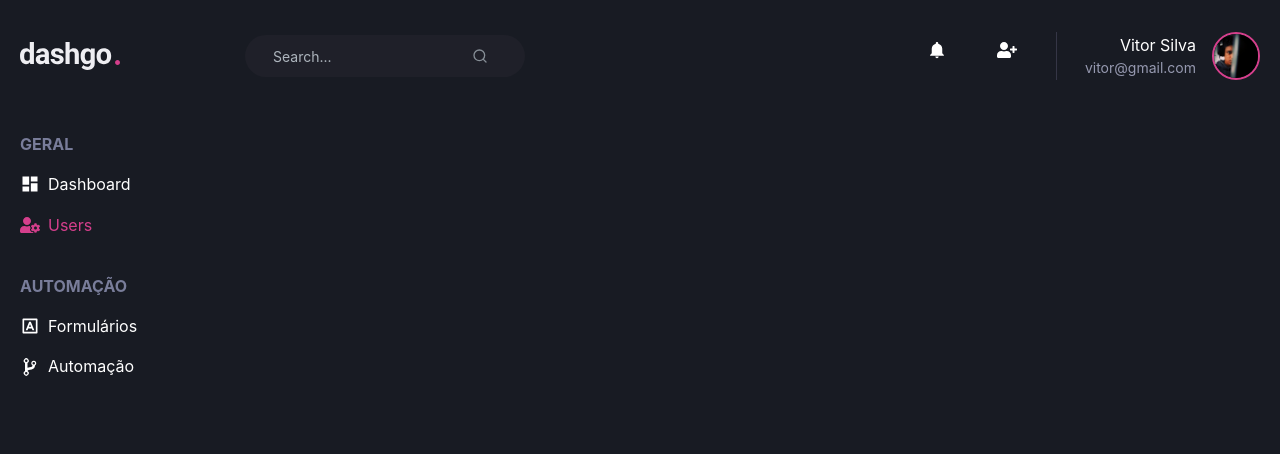
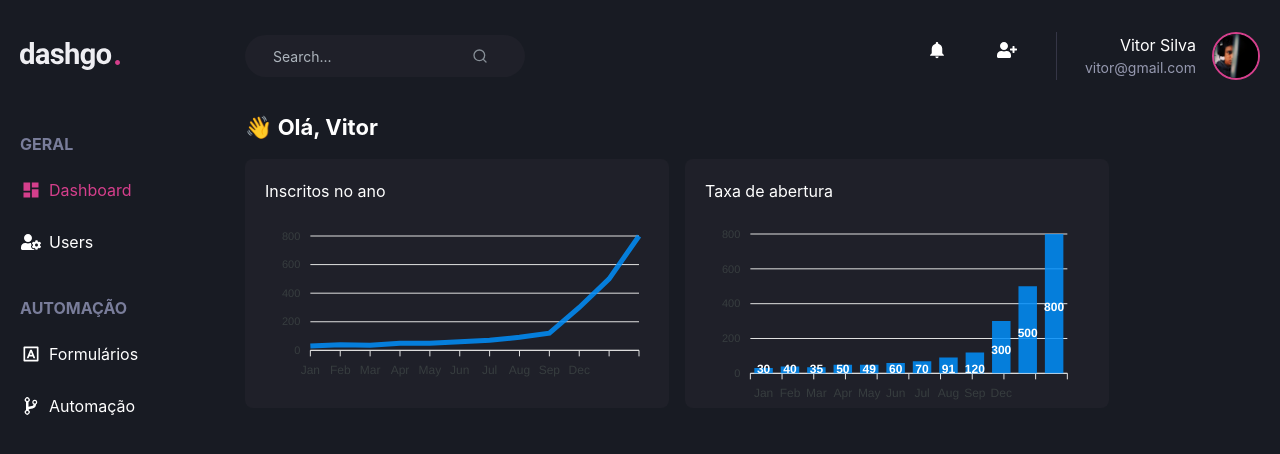
Before and after one commit to VitorProgram/Dash.go, a Next.js app: page /dashboard in a window 1280 px wide. Shown: the top 454 px of the page. Built offline with nearby package versions, Linux system fonts and the light colour scheme; no server answers; sample sign-in values are in the browser's storage.

Commit message:
refactor: replace chart component with dashboard using Apex Charts lib

```diff
--- a/package.json
+++ b/package.json
@@ -15,10 +15,12 @@
     "@mantine/notifications": "^7.16.0",
     "@prisma/client": "^6.2.1",
     "@types/styled-components": "^5.1.34",
+    "apexcharts": "^4.3.0",
     "git-commit-msg-linter": "^5.0.8",
     "next": "15.1.4",
     "next-auth": "^4.24.11",
     "react": "^19.0.0",
+    "react-apexcharts": "^1.7.0",
     "react-dom": "^19.0.0",
     "react-icons": "^5.4.0",
     "recharts": "2",
--- a/src/app/dashboard/page.tsx
+++ b/src/app/dashboard/page.tsx
@@ -1,6 +1,8 @@
+import Dashboards from "@/components/Dashboards"
+
 const Dashboard = () => {
     return (
-        <></>
+        <Dashboards />
     );
 }
 
--- a/src/app/page.tsx
+++ b/src/app/page.tsx
@@ -1,7 +1,8 @@
+import Dashboards from "@/components/Dashboards";
 
 
 export default function Home() {
   return (
-    <></>
+    <Dashboards />
   );
 }
--- a/src/components/Dashboards/index.tsx
+++ b/src/components/Dashboards/index.tsx
@@ -1,37 +1,94 @@
+"use client"
 import theme from "@/styles/theme";
 import { AreaChart, BarChart } from "@mantine/charts";
 import { Flex, Stack, Text, Title } from "@mantine/core";
 import { data } from "../../../lib/data";
+import { useState } from "react";
+import Chart from "react-apexcharts";
+import { ApexOptions } from "apexcharts";
+
+interface ChartDataProps {
+    series: Array<{
+        name: string,
+        data: number[]
+    }>,
+    options: ApexOptions,
+}
 
 const Dashboards = () => {
+    const [chartData, setChartData] = useState<ChartDataProps>({
+        series: [
+            {
+                name: 'line-chart',
+                data: [30, 40, 35, 50, 49, 60, 70, 91, 120, 300, 500, 800]
+            }
+        ],
+        options: {
+            chart: {
+              type: "line", // Valor aceito explicitamente
+              height: "100%",
+              toolbar: {
+                show: false,
+              },
+            },
+            xaxis: {
+              categories: ["Jan", "Feb", "Mar", "Apr", "May","Jun", "Jul", "Aug", "Sep", "Dec"],
+            },
+        },
+    })
+
     return (
         <Stack>
             <Title order={3}>👋 Olá, Vitor</Title>
 
-            <Flex gap={16}>
-                <Stack p={20} w="100%" maw={424} h={249} bg={theme.colors.bgTwo} style={{borderRadius: "8px"}}>
-                    <Text>Inscritos da semana</Text>
+            <Flex gap={16} wrap="wrap">
+                <Stack
+                      p={20}
+                      gap={0}
+                      w="100%"
+                      maw={424}
+                      h="100%"
+                      mah={249}
+                      justify="space-between"
+                      bg={theme.colors.bgTwo}
+                      style={{
+                        borderRadius: "8px",
+                        overflow: "hidden",
+                      }}
+                >
+                    <Text>Inscritos no ano</Text>
 
-                    <AreaChart
-                        w="100%"
-                        h="100%"
-                        data={data}
-                        dataKey="date"
-                        series={[{ name: 'Apples', color: 'indigo.6' }]}
-                        curveType="linear"
-                        connectNulls={true}
+                    <Chart
+                        options={chartData.options}
+                        series={chartData.series}
+                        type="line"
+                        height="100%"
+                        width="100%"
                     />
                 </Stack>
 
-                <Stack p={20} w="100%" maw={424} h={249} bg={theme.colors.bgTwo} style={{borderRadius: "8px"}}>
-                    <Text>Ganhos da semana</Text>
-                    <BarChart
-                        w="100%"
-                        h="100%"
-                        data={data}
-                        dataKey="date"
-                        series={[{ name: 'Apples', color: 'indigo.6' }]}
-                        tickLine="y"
+                <Stack
+                      p={20}
+                      gap={0}
+                      w="100%"
+                      maw={424}
+                      h="100%"
+                      justify="space-between"
+                      mah={249}
+                      bg={theme.colors.bgTwo}
+                      style={{
+                        borderRadius: "8px",
+                        overflow: "hidden",
+                      }}
+                >
+                    <Text>Taxa de abertura</Text>
+
+                    <Chart
+                        options={chartData.options}
+                        series={chartData.series}
+                        type="bar"
+                        height="100%"
+                        width="100%"
                     />
                 </Stack>
             </Flex>
--- a/src/components/SideBar/index.tsx
+++ b/src/components/SideBar/index.tsx
@@ -1,11 +1,20 @@
+"use client"
 import theme from "@/styles/theme";
-import { Anchor, Flex, Image, Stack, Text, Title } from "@mantine/core";
+import { Button, Flex, Image, Stack, Text, Title } from "@mantine/core";
+import { useState } from "react";
 import { FaUserCog } from "react-icons/fa";
 import { IoGitBranch } from "react-icons/io5";
 import { MdDashboard } from "react-icons/md";
 import { RiInputMethodLine } from "react-icons/ri";
+import Link from "next/link"; // Importando o Link do Next.js
 
 const SideBar = () => {
+    const [anchorSelected, setAnchorSelected] = useState<string>('dashboard')
+
+    const handleSelect = (item: string) => {
+        setAnchorSelected(item)
+    }
+
     return (
         <Stack gap={36} w="100%" maw={225}>
             <Flex align="center" h={80}>
@@ -15,35 +24,67 @@ const SideBar = () => {
             <Stack>
                 <Title order={5} c={theme.colors.grayTwo} tt="uppercase">Geral</Title>
 
-                <Anchor href="/dashboard" c={theme.colors.white} td="none">
-                    <Flex align="center" gap={8}>
+                <Link href="/dashboard" passHref>
+                    <Button
+                        c={anchorSelected === 'dashboard' ? theme.colors.pink : theme.colors.white}
+                        onClick={() => setAnchorSelected('dashboard')}
+                        variant="transparent"
+                        p={0}
+                        fullWidth={false} // Remove o fullWidth para que o botão não ocupe toda a largura
+                    >
+                        <Flex align="center" gap={8} justify="flex-start">
                             <MdDashboard size={20} />
                             <Text>Dashboard</Text>
                         </Flex>
-                </Anchor>
-                <Anchor href="/dashboard" c={theme.colors.pink} td="none">
-                    <Flex align="center" gap={8}>
+                    </Button>
+                </Link>
+
+                <Link href="/dashboard/users" passHref>
+                    <Button
+                        c={anchorSelected === "users" ? theme.colors.pink : theme.colors.white}
+                        onClick={() => setAnchorSelected("users")}
+                        variant="transparent"
+                        p={0}
+                        fullWidth={false} // Remove o fullWidth
+                    >
+                        <Flex align="center" gap={8} justify="flex-start">
                             <FaUserCog size={20} />
                             <Text>Users</Text>
                         </Flex>
-                </Anchor>
+                    </Button>
+                </Link>
             </Stack>
 
             <Stack>
                 <Title order={5} c={theme.colors.grayTwo} tt="uppercase">Automação</Title>
 
-                <Anchor href="/dashboard" c={theme.colors.white} td="none">
-                    <Flex align="center" gap={8}>
+                <Link href="/dashboard" passHref>
+                    <Button
+                        c={theme.colors.white}
+                        variant="transparent"
+                        p={0}
+                        fullWidth={false} // Remove o fullWidth
+                    >
+                        <Flex align="center" gap={8} justify="flex-start">
                             <RiInputMethodLine size={20} />
                             <Text>Formulários</Text>
                         </Flex>
-                </Anchor>
-                <Anchor href="/dashboard" c={theme.colors.white} td="none">
-                    <Flex align="center" gap={8}>
+                    </Button>
+                </Link>
+
+                <Link href="/dashboard" passHref>
+                    <Button
+                        c={theme.colors.white}
+                        variant="transparent"
+                        p={0}
+                        fullWidth={false} // Remove o fullWidth
+                    >
+                        <Flex align="center" gap={8} justify="flex-start">
                             <IoGitBranch size={20} />
                             <Text>Automação</Text>
                         </Flex>
-                </Anchor>
+                    </Button>
+                </Link>
             </Stack>
         </Stack>
     );
```
Also changed, not shown: src/app/dashboard/dash/page.tsx (deleted, +0 -9 lines), 1 other file (tests, documents, lock files or other folders). Lines whose indentation alone changed are shown as unchanged.
